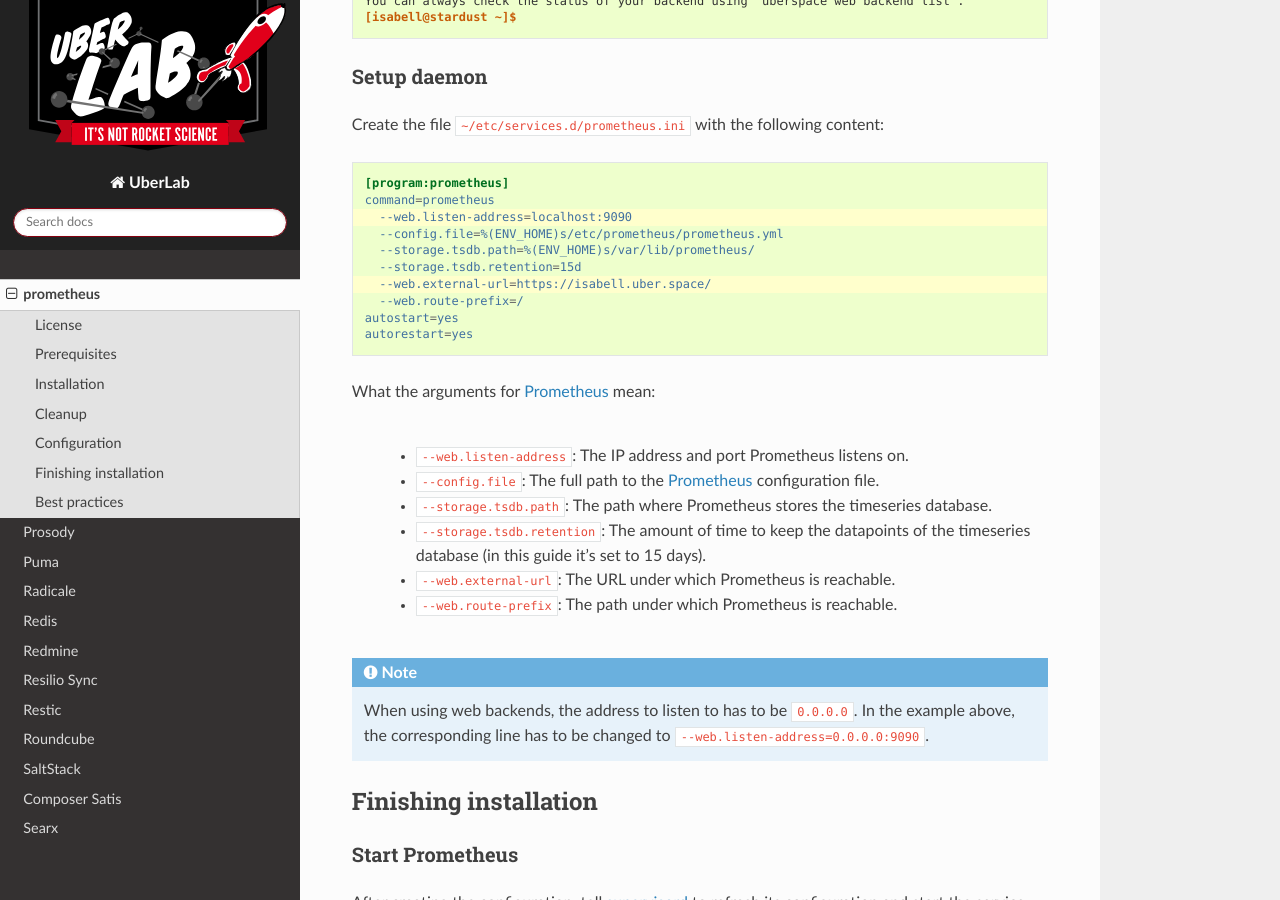
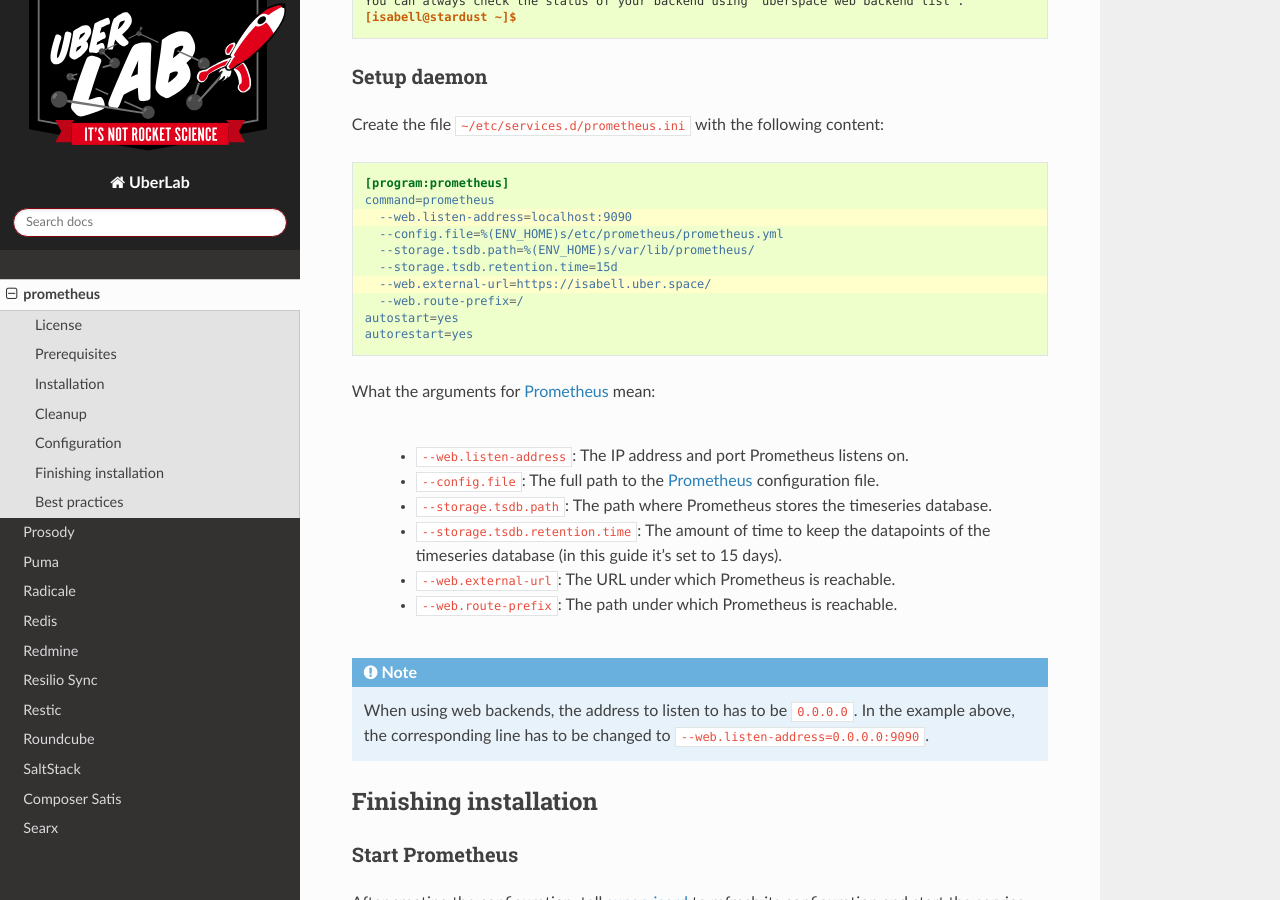
Before and after one commit to Uberspace/lab, a Sphinx documentation site: the page built from source/guide_prometheus.rst, in a window 1280 px wide and 900 px high, scrolled down 2785 px. Built offline with Sphinx 7.4.7 and the Read the Docs theme 2.0.0, drawn with Linux system fonts in a browser that asks for light colours.

Commit message:
storage.tsdb.retention: Deprecated in favor of storage.tsdb.retention.time https://prometheus.io/docs/prometheus/latest/storage/

```diff
--- a/source/guide_prometheus.rst
+++ b/source/guide_prometheus.rst
@@ -113,7 +113,7 @@
     --web.listen-address=localhost:9090
     --config.file=%(ENV_HOME)s/etc/prometheus/prometheus.yml
     --storage.tsdb.path=%(ENV_HOME)s/var/lib/prometheus/
-    --storage.tsdb.retention=15d
+    --storage.tsdb.retention.time=15d
     --web.external-url=https://isabell.uber.space/
     --web.route-prefix=/
   autostart=yes
@@ -124,7 +124,7 @@
   * ``--web.listen-address``: The IP address and port Prometheus listens on.
   * ``--config.file``: The full path to the Prometheus_ configuration file.
   * ``--storage.tsdb.path``: The path where Prometheus stores the timeseries database.
-  * ``--storage.tsdb.retention``: The amount of time to keep the datapoints of the timeseries database (in this guide it's set to 15 days).
+  * ``--storage.tsdb.retention.time``: The amount of time to keep the datapoints of the timeseries database (in this guide it's set to 15 days).
   * ``--web.external-url``: The URL under which Prometheus is reachable.
   * ``--web.route-prefix``: The path under which Prometheus is reachable.
 
```
